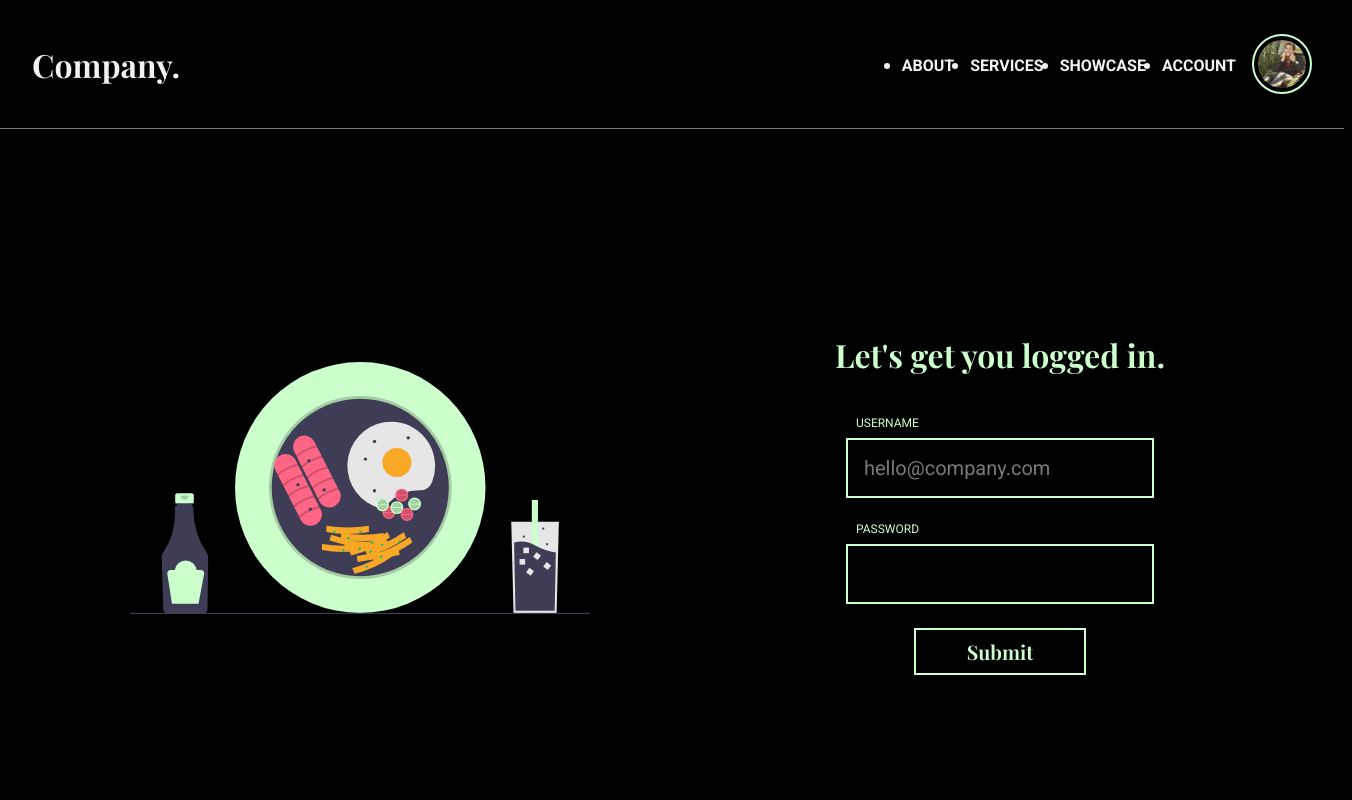
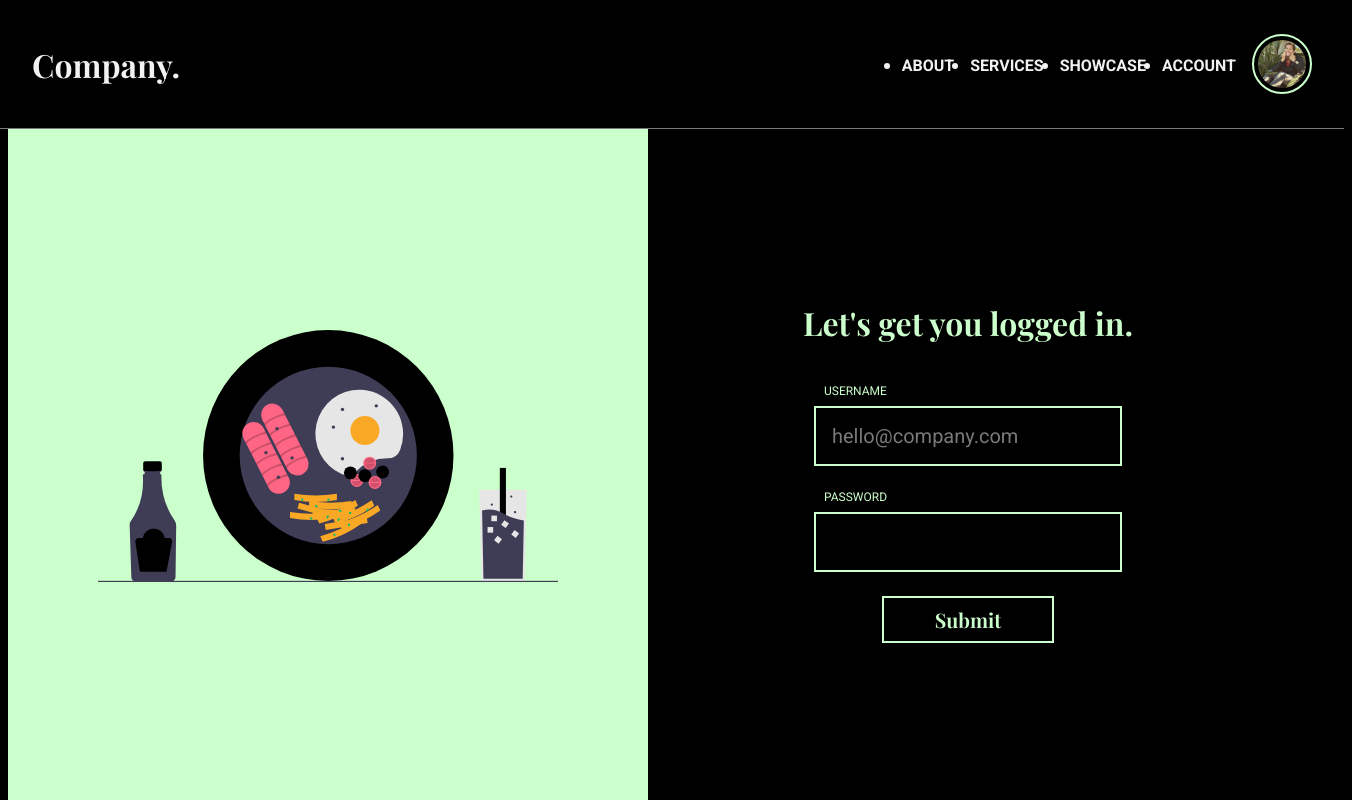
Before and after one commit to lfaivre/interview-login-page, a React (Create React App) app: page / in a window 1280 px wide. Shown: the top 800 px of the page, 1352 px wide, since content can reach past the window. Built offline with nearby package versions, Linux system fonts and the light colour scheme; a web font is replaced by a local one.

Commit message:
refactor: replace black color with variable

```diff
--- a/src/components/FooterContentContainer/index.css
+++ b/src/components/FooterContentContainer/index.css
@@ -1,6 +1,6 @@
 .footer-content-container {
   width: 100%;
   height: 20rem;
-  background-color: #000000;
+  background-color: var(--color-black);
   border-top: 0.0625rem solid rgba(243, 242, 241, 0.5);
 }
--- a/src/components/LoginForm/index.css
+++ b/src/components/LoginForm/index.css
@@ -60,13 +60,13 @@ input[type='password']::placeholder {
 
 input[type='text']:focus::placeholder,
 input[type='password']:focus::placeholder {
-  color: rgba(0, 0, 0, 0.5);
+  color: transparent;
 }
 
 input[type='text']:focus,
 input[type='password']:focus {
   outline: none;
-  color: #000000;
+  color: var(--color-black);
   background-color: var(--color-mintgreen);
 }
 
@@ -88,6 +88,6 @@ input[type='submit'] {
 input[type='submit']:focus,
 input[type='submit']:hover {
   outline: none;
-  color: #000000;
+  color: var(--color-black);
   background-color: var(--color-mintgreen);
 }
--- a/src/components/LoginMediaContainer/index.css
+++ b/src/components/LoginMediaContainer/index.css
@@ -9,6 +9,7 @@
   align-items: center;
 
   /* background-color: var(--color-offwhite); */
+  background-color: var(--color-mintgreen);
 }
 
 .art {
--- a/src/components/NavigationBar/index.css
+++ b/src/components/NavigationBar/index.css
@@ -8,7 +8,7 @@
 
   padding: 1rem 2rem;
   border-bottom: 0.0625rem solid rgba(243, 242, 241, 0.5);
-  background-color: #000000;
+  background-color: var(--color-black);
 }
 
 .inner-container {
--- a/src/components/PageContentContainer/index.css
+++ b/src/components/PageContentContainer/index.css
@@ -2,7 +2,6 @@
   width: 100%;
   min-height: calc(100vh - 6rem);
 
-  padding: 2rem;
   margin-top: 6rem;
 
   display: flex;
--- a/src/index.css
+++ b/src/index.css
@@ -14,7 +14,7 @@
   /* @info Colors */
 
   --color-offwhite: #f3f2f1;
-  --color-offblack: #1e2223;
+  --color-black: #000000;
   --color-mintgreen: #cbffcb;
 
   /* @info Font Family */
@@ -34,7 +34,7 @@ body {
   min-height: 100vh;
   overflow-x: hidden;
 
-  background-color: #000000;
+  background-color: var(--color-black);
   color: var(--color-offwhite);
 }
 
```
Also changed, not shown: src/assets/login_page_art.svg.
